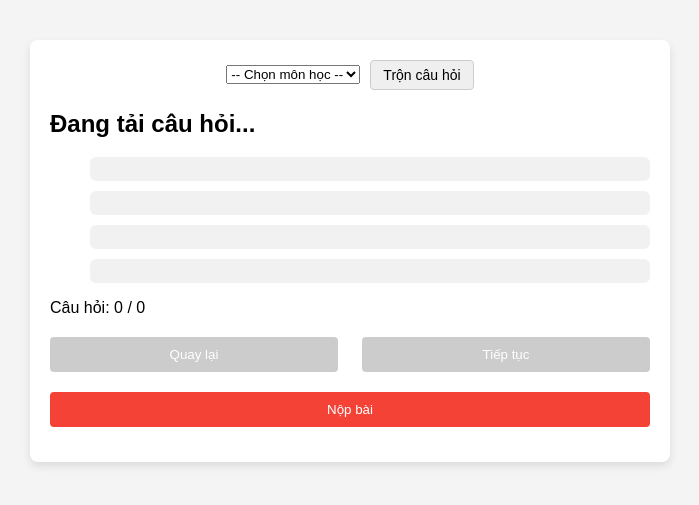
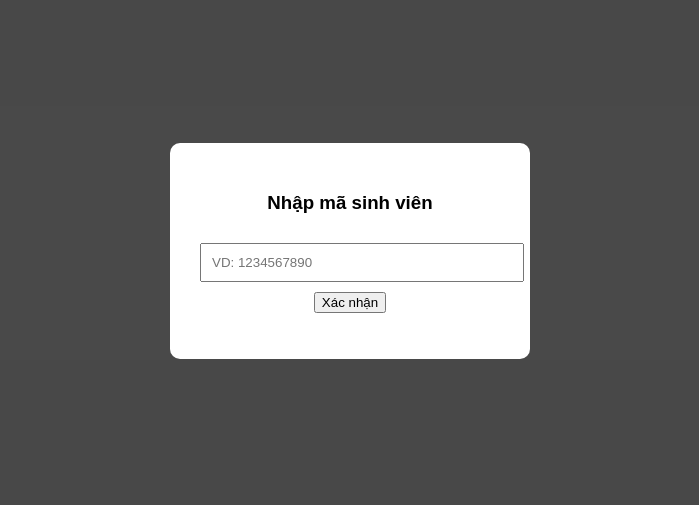
Before and after one commit to cuongphung89027/tracnghiem, a plain HTML site: page index.html in a window 1280 px wide. Shown: the part 149-654 px from the top of the page, without its empty margins (290-989 px from the left). Drawn offline with Linux system fonts and the light colour scheme.

Commit message:
Update index.html

```diff
--- a/index.html
+++ b/index.html
@@ -7,12 +7,32 @@
   <style>
     body {
       font-family: Arial, sans-serif;
+      background-color: #f4f4f4;
+      margin: 0;
+      padding: 0;
       display: flex;
       justify-content: center;
       align-items: center;
-      height: 100vh;
-      margin: 0;
-      background-color: #f4f4f4;
+      min-height: 100vh;
+    }
+
+    #overlay {
+      position: fixed;
+      top: 0; left: 0;
+      width: 100%; height: 100%;
+      background: rgba(0,0,0,0.7);
+      z-index: 9999;
+      display: flex;
+      justify-content: center;
+      align-items: center;
+    }
+
+    #overlay-content {
+      background: white;
+      padding: 30px;
+      border-radius: 10px;
+      width: 300px;
+      text-align: center;
     }
 
     .quiz-container {
@@ -23,6 +43,7 @@
       width: 600px;
       max-height: 90vh;
       overflow-y: auto;
+      display: none;
     }
 
     #upload-container {
@@ -123,22 +144,6 @@
       background-color: #fcbdbd;
     }
 
-    .answer {
-      padding: 10px;
-      border-radius: 4px;
-      margin-bottom: 5px;
-    }
-
-    .answer.correct {
-      background-color: #4CAF50;
-      color: white;
-    }
-
-    .answer.incorrect {
-      background-color: #f44336;
-      color: white;
-    }
-
     #shuffle-button {
       color: black;
       padding: 6px 12px;
@@ -154,10 +159,27 @@
       font-weight: bold;
       text-align: center;
     }
+
+    #greeting {
+      font-size: 14px;
+      color: #555;
+      margin-bottom: 10px;
+      text-align: center;
+    }
   </style>
 </head>
 <body>
-  <div class="quiz-container">
+<div id="overlay">
+  <div id="overlay-content">
+    <h3>Nhập mã sinh viên</h3>
+    <input type="text" id="student-id" placeholder="VD: 1234567890" style="width: 100%; padding: 10px; margin: 10px 0;" />
+    <button onclick="verifyStudent()">Xác nhận</button>
+    <p id="student-msg" style="color: red; margin-top: 10px;"></p>
+  </div>
+</div>
+
+<div class="quiz-container" id="quiz-app">
+  <div id="greeting"></div>
   <div id="upload-container">
     <select id="subject-select" onchange="loadSubjectFile(this.value)">
       <option value="">-- Chọn môn học --</option>
@@ -190,9 +212,7 @@
 
   <button id="submit-button" onclick="submitQuiz()" disabled>Nộp bài</button>
   <button id="incorrect-list-button" onclick="showIncorrectQuestions()">Hiển thị câu sai</button>
-
   <div id="result-message"></div>
-
   <div id="incorrect-list-container" style="display: none;">
     <ul id="incorrect-list"></ul>
   </div>
@@ -205,6 +225,39 @@
 let userAnswers = [];
 let totalCorrectAnswers = 0;
 let submitted = false;
+let studentName = "";
+
+function verifyStudent() {
+  const inputId = document.getElementById("student-id").value.trim().toUpperCase();
+  fetch("https://raw.githubusercontent.com/cuongphung89027/tracnghiem/main/sinhvien.txt")
+    .then(res => res.text())
+    .then(data => {
+      const lines = data.split('\n').map(line => line.trim());
+      for (const line of lines) {
+        if (!line) continue;
+        const hasAccess = line.startsWith("*");
+        const cleanLine = hasAccess ? line.slice(1).trim() : line;
+        const parts = cleanLine.split(/\s+/);
+        const id = parts[0].toUpperCase();
+        const name = parts.slice(1).join(" ");
+        if (id === inputId) {
+          if (!hasAccess) {
+            document.getElementById("student-msg").innerText = `Xin chào ${name}, mã sinh viên của bạn chưa được cấp quyền truy cập.`;
+            return;
+          }
+          studentName = name;
+          document.getElementById("overlay").style.display = "none";
+          document.getElementById("quiz-app").style.display = "block";
+          document.getElementById("greeting").innerText = `Xin chào ${studentName}`;
+          return;
+        }
+      }
+      document.getElementById("student-msg").innerText = "Mã sinh viên không tồn tại trong hệ thống.";
+    })
+    .catch(() => {
+      document.getElementById("student-msg").innerText = "Không thể tải danh sách sinh viên.";
+    });
+}
 
 function loadSubjectFile(filename) {
   if (!filename) return;
@@ -236,11 +289,9 @@
   const lines = content.split("\n");
   let currentQuestion = '';
   let answers = [];
-
   lines.forEach(line => {
     line = line.trim();
     if (!line) return;
-
     if (line.match(/^\d+\./)) {
       if (currentQuestion) questions.push({ question: currentQuestion, answers });
       currentQuestion = line;
@@ -250,7 +301,6 @@
       answers.push({ text: isCorrect ? line.slice(1).trim() : line.trim(), isCorrect });
     }
   });
-
   if (currentQuestion) questions.push({ question: currentQuestion, answers });
   document.getElementById('submit-button').disabled = questions.length === 0;
 }
@@ -258,7 +308,6 @@
 function showQuestion() {
   const question = questions[currentQuestionIndex];
   document.getElementById('question-text').innerText = question.question;
-
   const answers = document.querySelectorAll("#answers li");
   answers.forEach((li, index) => {
     li.innerText = question.answers[index]?.text || "";
@@ -267,10 +316,8 @@
       li.classList.add("selected");
     }
   });
-
   document.getElementById("question-count").innerText = currentQuestionIndex + 1;
   document.getElementById("total-questions").innerText = questions.length;
-
   document.getElementById("back-button").disabled = currentQuestionIndex === 0;
   document.getElementById("next-button").disabled = userAnswers[currentQuestionIndex] == null;
 }
@@ -278,13 +325,10 @@
 function checkAnswer(selected) {
   const answers = document.querySelectorAll("#answers li");
   answers.forEach(li => li.classList.remove("selected", "correct", "incorrect"));
-
   const question = questions[currentQuestionIndex];
   const correctAnswer = question.answers.find(a => a.isCorrect)?.text;
-
   selected.classList.add("selected");
   userAnswers[currentQuestionIndex] = selected.innerText;
-
   if (selected.innerText === correctAnswer) {
     selected.classList.add("correct");
   } else {
@@ -292,7 +336,6 @@
     const correctLi = Array.from(answers).find(li => li.innerText === correctAnswer);
     if (correctLi) correctLi.classList.add("correct");
   }
-
   document.getElementById("next-button").disabled = false;
 }
 
@@ -316,10 +359,8 @@
       const correctAnswer = question.answers.find(a => a.isCorrect)?.text;
       return sum + (userAnswers[index] === correctAnswer ? 1 : 0);
     }, 0);
-
     const percent = ((totalCorrectAnswers / questions.length) * 100).toFixed(1);
-        const msg = `🎉 Bạn trả lời đúng ${totalCorrectAnswers}/${questions.length} câu (${percent}%)`;
-        document.getElementById("result-message").innerText = msg;
+    document.getElementById("result-message").innerText = `🎉 Bạn trả lời đúng ${totalCorrectAnswers}/${questions.length} câu (${percent}%)`;
     submitted = true;
     updateSubmitButton();
     document.getElementById("incorrect-list-button").style.display = "block";
@@ -338,14 +379,12 @@
 }
 
 function updateSubmitButton() {
-      const submitBtn = document.getElementById("submit-button");
-      submitBtn.innerText = submitted ? "Làm lại bài" : "Nộp bài";
+  document.getElementById("submit-button").innerText = submitted ? "Làm lại bài" : "Nộp bài";
 }
 
 function showIncorrectQuestions() {
   const incorrectList = document.getElementById("incorrect-list");
   incorrectList.innerHTML = "";
-
   questions.forEach((question, index) => {
     const correctAnswer = question.answers.find(a => a.isCorrect)?.text;
     if (userAnswers[index] && userAnswers[index] !== correctAnswer) {
@@ -362,7 +401,6 @@
       incorrectList.appendChild(li);
     }
   });
-
   document.getElementById("incorrect-list-container").style.display = "block";
 }
 
```
Lines whose indentation alone changed are shown as unchanged.
